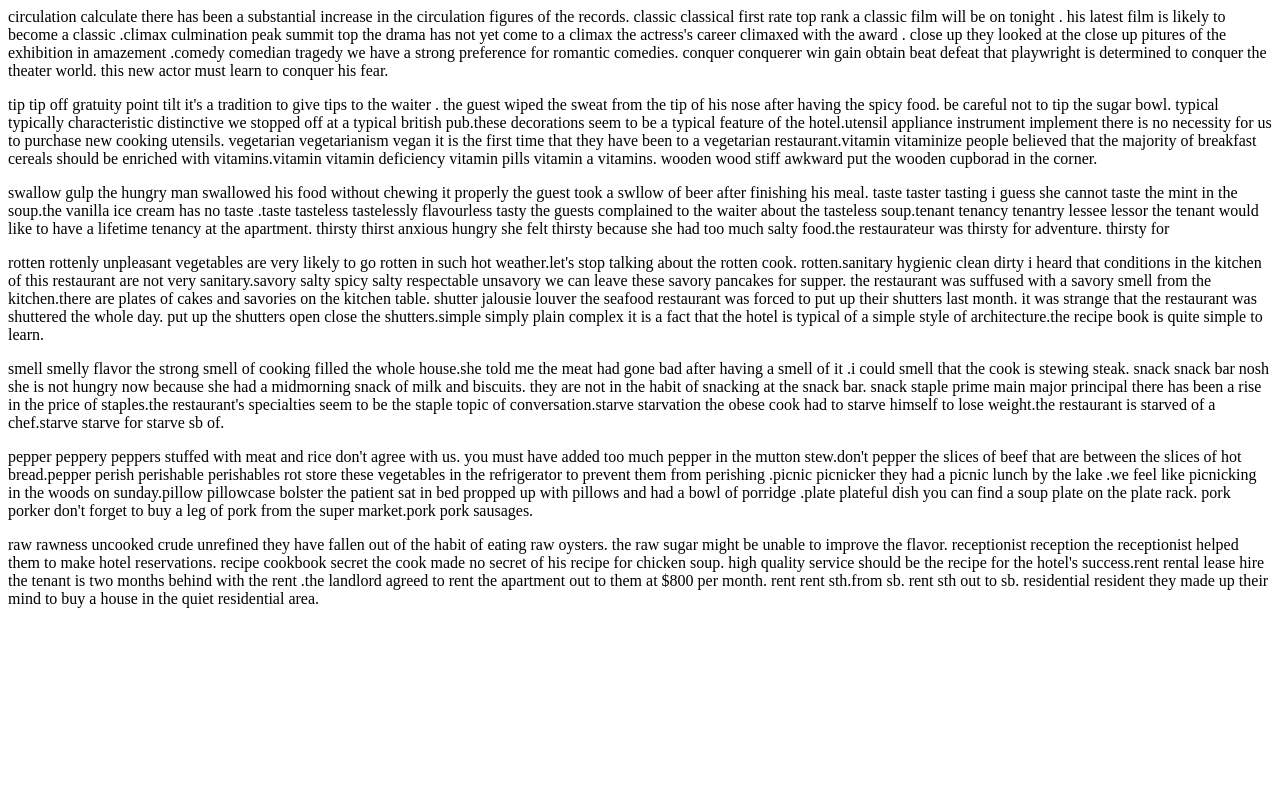
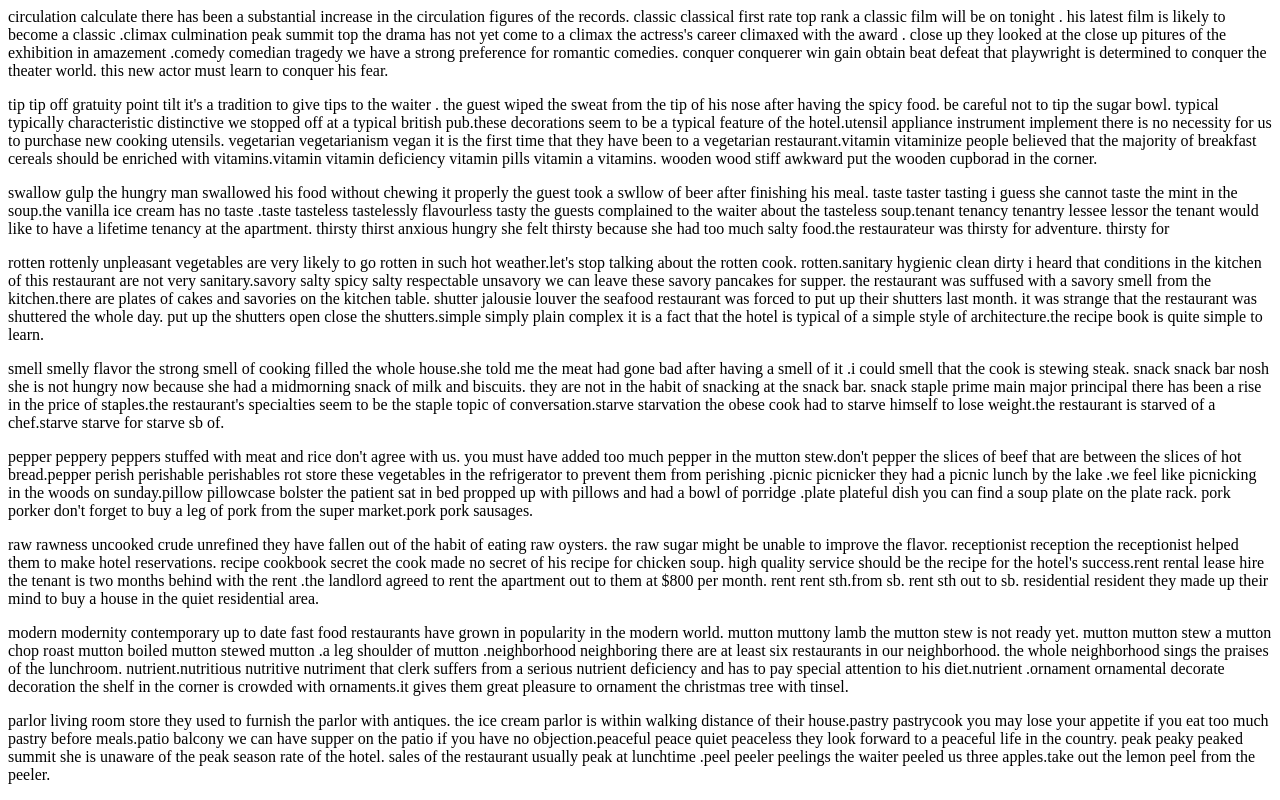
Before and after one commit to pann710/20211004, a plain HTML site: page index.html in a window 1280 px wide. Shown: the part 386-1186 px from the top of the page. Before the commit the page ends 1010 px from the top, so only its background shows below. Drawn offline with Linux system fonts and the light colour scheme.

Commit message:
Update index.html

```diff
--- a/index.html
+++ b/index.html
@@ -25,10 +25,10 @@
 </p>
 <p>raw rawness uncooked crude unrefined they have fallen out of the habit of eating raw oysters. the raw sugar might be unable to improve the flavor. receptionist reception the receptionist helped  them to make hotel reservations. recipe cookbook secret the cook made no secret of his recipe for chicken soup. high quality service should be the recipe for the hotel's success.rent rental lease hire the tenant is two months behind with the rent .the landlord agreed to rent the apartment out to them at $800 per month. rent rent sth.from sb. rent sth out to sb. residential resident they made up their mind to buy a house in the quiet residential area.
 </p>
-<p>
+<p>modern modernity contemporary up to date fast food restaurants have grown in popularity in the modern world. mutton muttony lamb the mutton stew is not ready yet. mutton mutton stew a mutton chop roast mutton boiled mutton stewed mutton .a leg shoulder of mutton .neighborhood neighboring  there are at least six restaurants in our neighborhood. the whole neighborhood sings the praises of the lunchroom. nutrient.nutritious nutritive nutriment that clerk suffers from a serious nutrient deficiency and has to pay special attention to his diet.nutrient .ornament ornamental decorate decoration the shelf in the corner is crowded with ornaments.it gives them great pleasure to ornament the christmas tree with tinsel.
 </p>
 
-<p>
+<p>parlor living room store they used to furnish the parlor with antiques. the ice cream parlor is within walking distance of their house.pastry pastrycook you may lose your appetite if you eat too much pastry before meals.patio balcony we can have supper on the patio if you have no objection.peaceful peace quiet peaceless they look forward to a peaceful life in the country. peak peaky peaked summit she is unaware of the peak season rate of the hotel. sales of the restaurant usually peak at lunchtime .peel peeler peelings the waiter peeled us three apples.take out the lemon peel from the peeler.
 </p>
 <p>
 </p>
```
